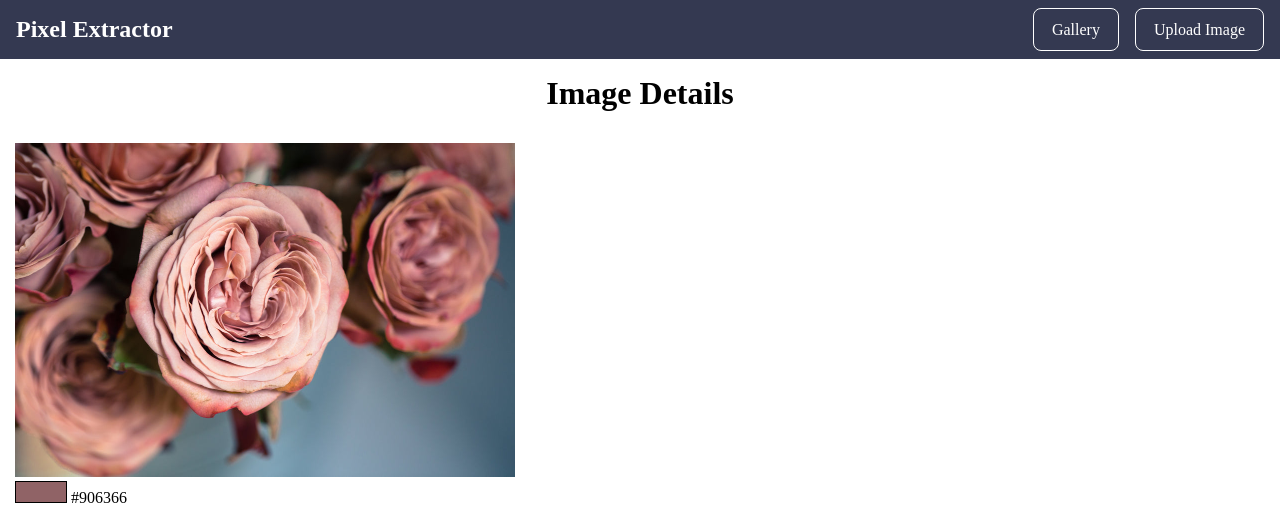
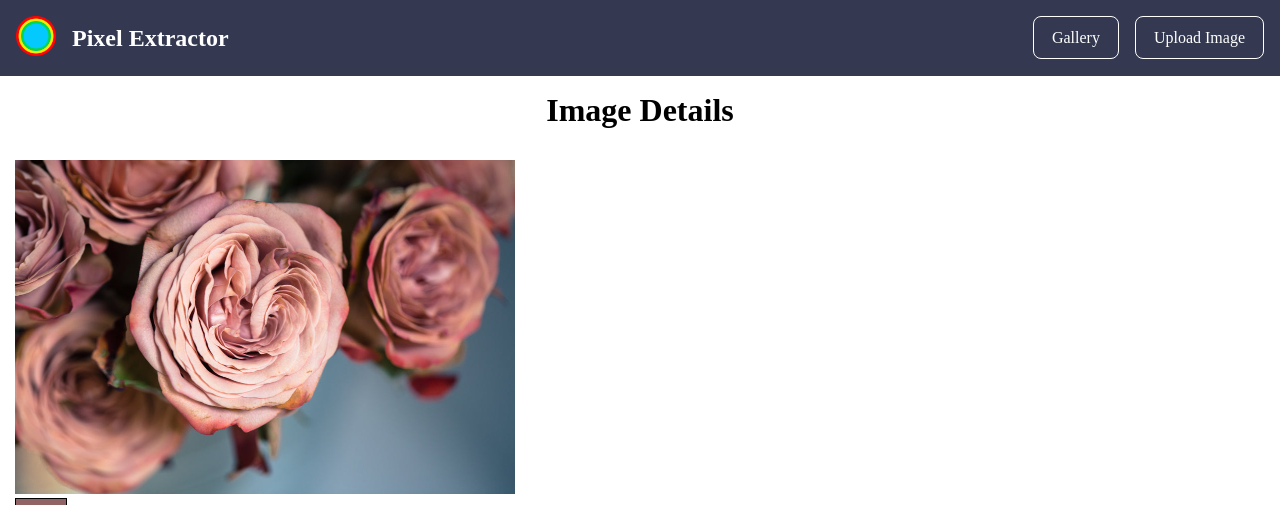
Before and after one commit to mpethamotaung/Image-Processing, a Django app: page /image/26/ in a window 1280 px wide. Shown: the top 505 px of the page. Run offline with Django 5.2, Linux system fonts and the light colour scheme; data comes from the database, SQL or seed files in the repository.

Commit message:
add favicon, logo and style display layout for favicon and nav brand

```diff
--- a/PixelsProject/pixels/static/pixels/css/styles.css
+++ b/PixelsProject/pixels/static/pixels/css/styles.css
@@ -43,6 +43,25 @@
 .nav-links li a:hover {
     background-color: #fff;
     color: #161414;
+}
+
+.brand-container{
+    display:flex;
+    align-items: center;
+}
+
+.brand-container .nav-logo {
+    width: 50px;
+    height: 50px;
+    border-radius: 60%;
+    margin-right: 16px;
+}
+
+.brand-container .brand-name {
+    margin: 16px;
+    font-size: 24px;
+    color: white;
+    text-decoration: none;
 }
 
 /*Hero Styling*/
--- a/PixelsProject/pixels/templates/base.html
+++ b/PixelsProject/pixels/templates/base.html
@@ -6,11 +6,22 @@
     <meta name="viewport" content="width=device-width, initial-scale=1.0">
     <title>{% block title %} Pixel Extractor {% endblock%}</title>
     <link rel="stylesheet" href="{% static 'pixels/css/styles.css' %}">
+    <link rel="stylesheet" href="{% static 'pixels/images/favicon_io/favicon.ico' %}">
+    <link rel="apple-touch-icon" sizes="180x180" href="{% static 'pixles/images/favicon_io/apple-touch-icon.png' %}">
+    <link rel="icon" type="image/png" sizes="32x32" href="{% static 'pixels/images/favicon_io/favicon-32x32.png' %}">
+    <link rel="icon" type="image/png" sizes="16x16" href="{% static 'pixels/images/favicon_io/favicon-16x16.png' %}">
+    <link rel="manifest" href="{% static 'pixels/images/favicon_io/site.webmanifest' %}">
 </head>
 <body>
     <header>
         <nav class="navbar">
-            <h1><a href="{% url 'pixels:image_list' %}">Pixel Extractor</a></h1>
+            <div class="brand-container">
+                <a href="{% url 'pixels:image_list'%}">
+                    <img src="{% static 'pixels/images/logo.png' %}" alt="Logo" style="width: 40px; height: auto;">
+                    <h1><a href="{% url 'pixels:image_list' %}" class="brand-name">Pixel Extractor</a></h1>
+                </a>
+            </div>
+
             <ul class="nav-links">
                 <li><a href="{% url 'pixels:image_list' %}">Gallery</a></li>
                 <li><a href="{% url 'pixels:upload_image' %}">Upload Image</a></li>
```
Also changed, not shown: PixelsProject/pixels/static/pixels/images/Logo.png (added), PixelsProject/pixels/static/pixels/images/favicon_io/android-chrome-192x192.png (added), PixelsProject/pixels/static/pixels/images/favicon_io/android-chrome-512x512.png (added), PixelsProject/pixels/static/pixels/images/favicon_io/apple-touch-icon.png (added), PixelsProject/pixels/static/pixels/images/favicon_io/favicon-16x16.png (added), PixelsProject/pixels/static/pixels/images/favicon_io/favicon-32x32.png (added), PixelsProject/pixels/static/pixels/images/favicon_io/favicon.ico (added), PixelsProject/pixels/static/pixels/images/favicon_io/site.webmanifest (added).
